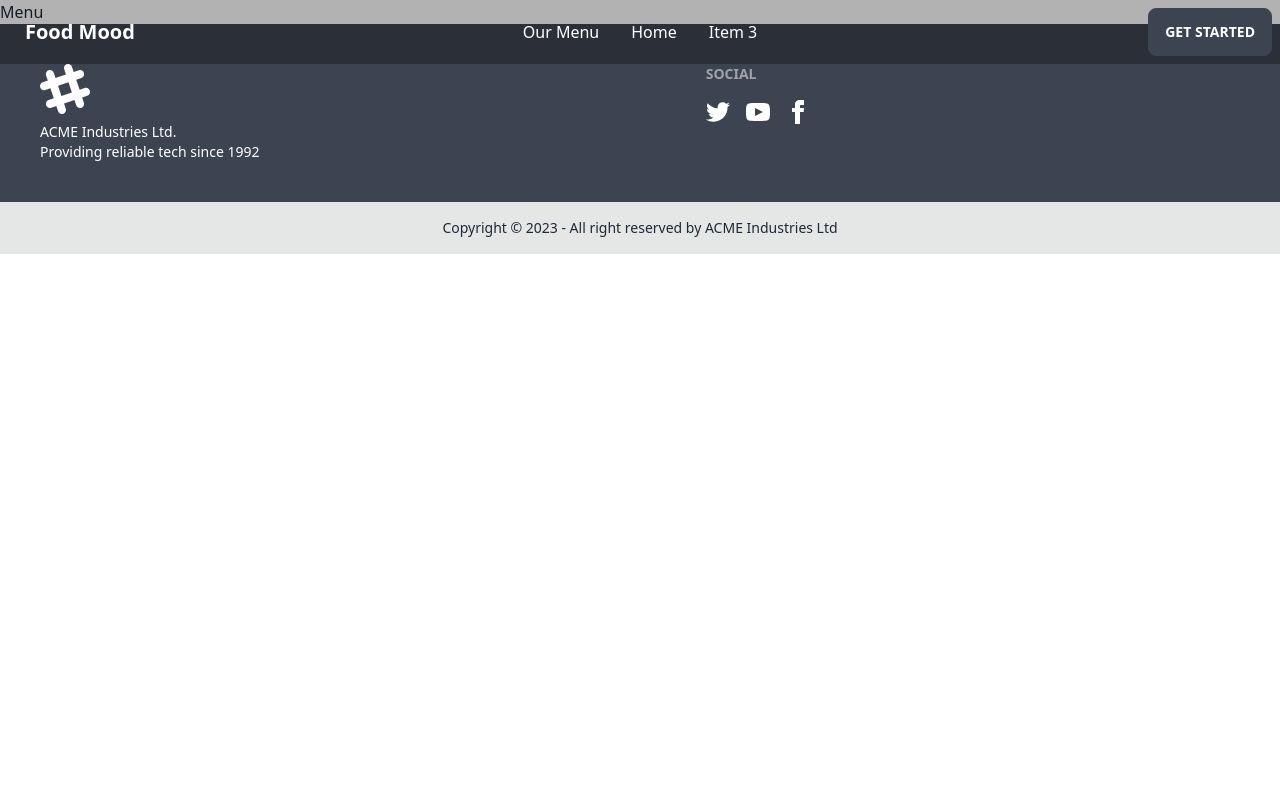
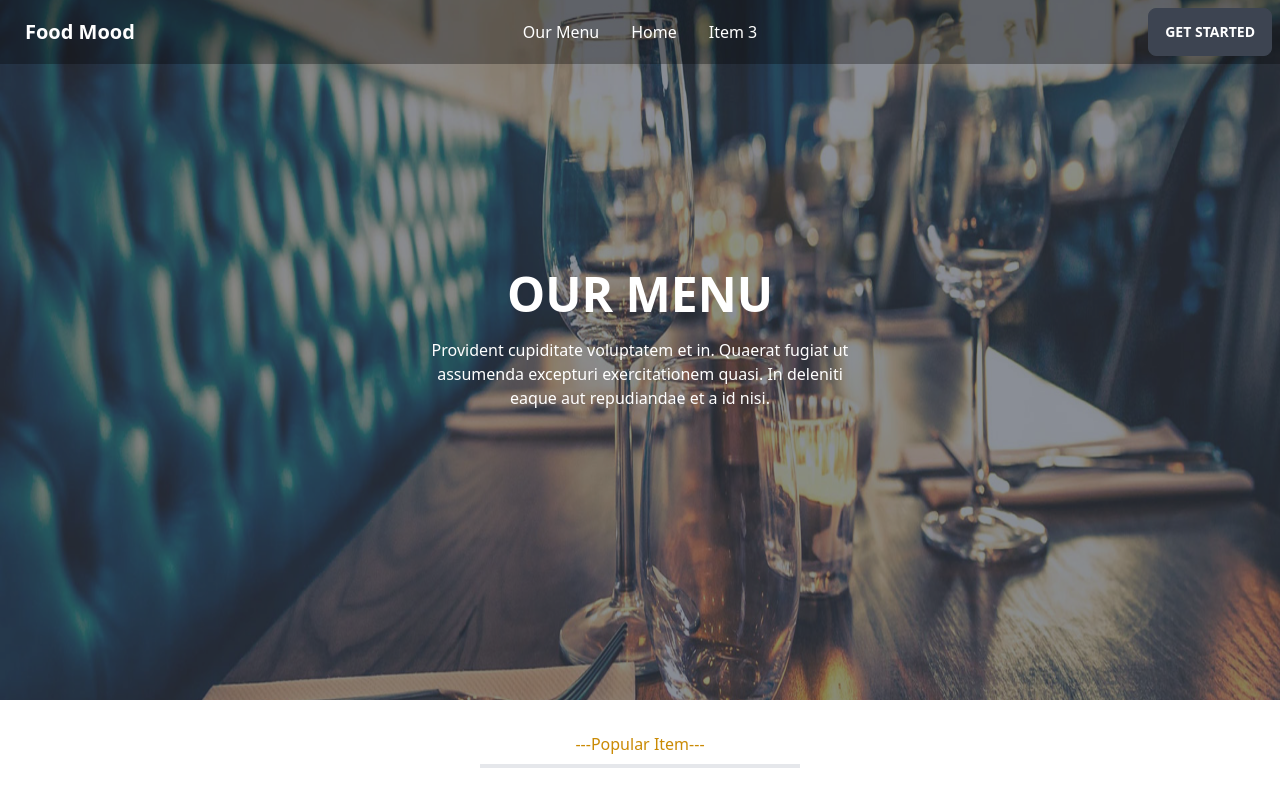
Before and after one commit to emon-get-some-sleep/food-mood-client, a React (Vite) app: page /menu in a window 1280 px wide. Shown: the top 789 px of the page. Built offline with nearby package versions, Linux system fonts and the light colour scheme.

Commit message:
added paralax

```diff
--- a/package.json
+++ b/package.json
@@ -15,6 +15,7 @@
     "react": "^18.2.0",
     "react-dom": "^18.2.0",
     "react-helmet-async": "^1.3.0",
+    "react-parallax": "^3.5.1",
     "react-responsive-carousel": "^3.2.23",
     "react-router-dom": "^6.11.2",
     "swiper": "^9.3.2"
--- /dev/null
+++ b/src/Pages/Home/Home/Shared/Cover/Cover.jsx
@@ -0,0 +1,31 @@
+import { Parallax } from "react-parallax";
+
+const Cover = ({ img, title }) => {
+  return (
+    <Parallax
+      blur={{ min: -50, max: 50 }}
+      bgImage={img}
+      bgImageAlt="the menu"
+      strength={-200}
+    >
+      <div
+        className="hero h-[700px]"
+
+      >
+        <div className="hero-overlay bg-opacity-60"></div>
+        <div className="hero-content text-center text-neutral-content">
+          <div className="max-w-md">
+            <h1 className="mb-5 text-5xl font-bold uppercase">{title}</h1>
+            <p className="mb-5">
+              Provident cupiditate voluptatem et in. Quaerat fugiat ut assumenda
+              excepturi exercitationem quasi. In deleniti eaque aut repudiandae
+              et a id nisi.
+            </p>
+          </div>
+        </div>
+      </div>
+    </Parallax>
+  );
+};
+
+export default Cover;
--- a/src/Pages/Menu/Menu.jsx
+++ b/src/Pages/Menu/Menu.jsx
@@ -1,4 +1,8 @@
 import {Helmet } from 'react-helmet-async';
+import Cover from '../Home/Home/Shared/Cover/Cover';
+
+import menuImg from '../../assets/menu/banner3.jpg';
+import PopularMenu from '../Home/PopularMenu/PopularMenu';
 
 const Menu = () => {
     return (
@@ -6,7 +10,12 @@ const Menu = () => {
             <Helmet>
                 <title>Menu | Food Client</title>
             </Helmet>
-            <h2>Menu</h2>
+            <Cover title="Our Menu" img={menuImg}></Cover>
+            <PopularMenu></PopularMenu>
+            <Cover title="Our Menu" img={menuImg}></Cover>
+            <PopularMenu></PopularMenu>
+            <Cover title="Our Menu" img={menuImg}></Cover>
+            <PopularMenu></PopularMenu>
         </div>
     );
 };
```
Also changed, not shown: 1 other file (tests, documents, lock files or other folders).
